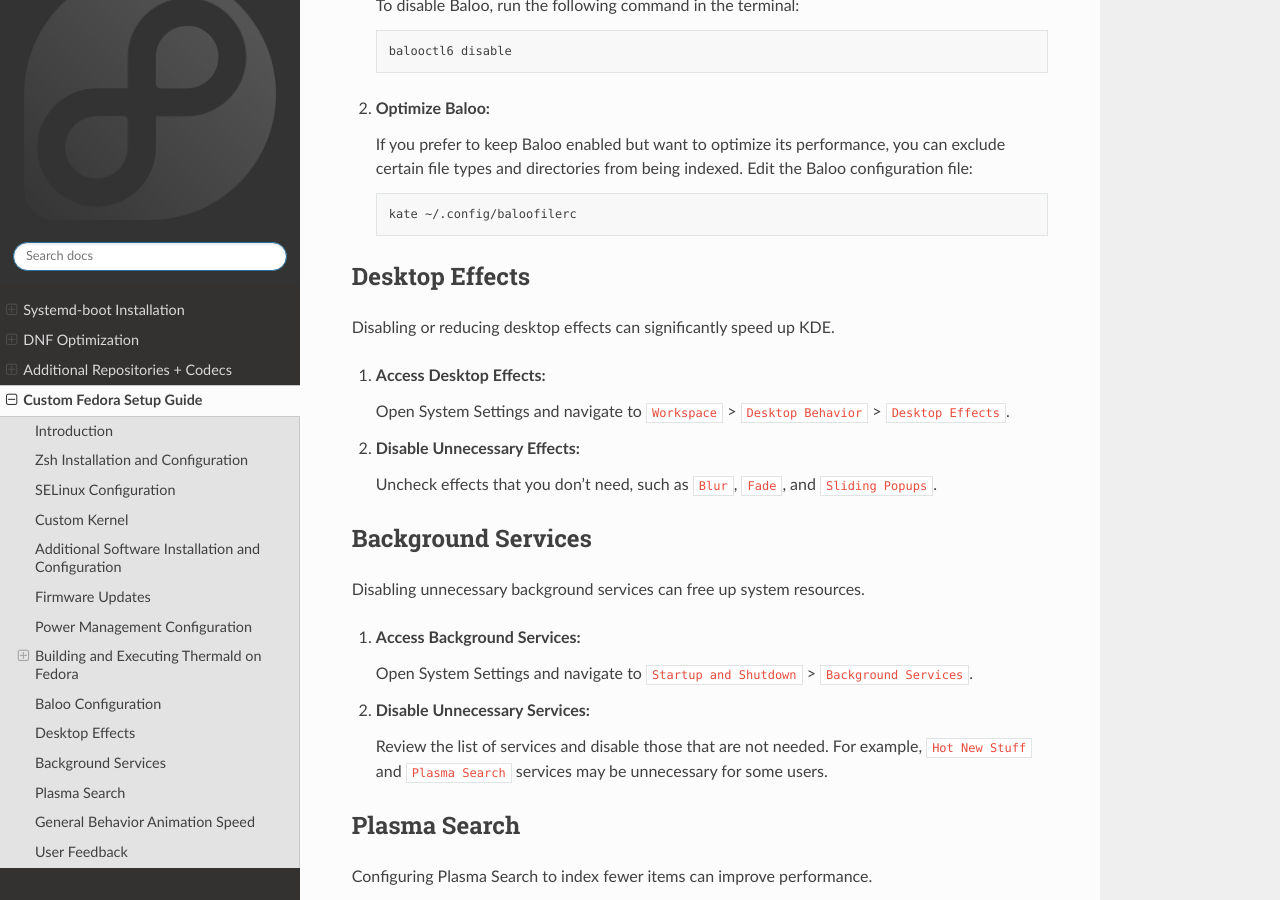
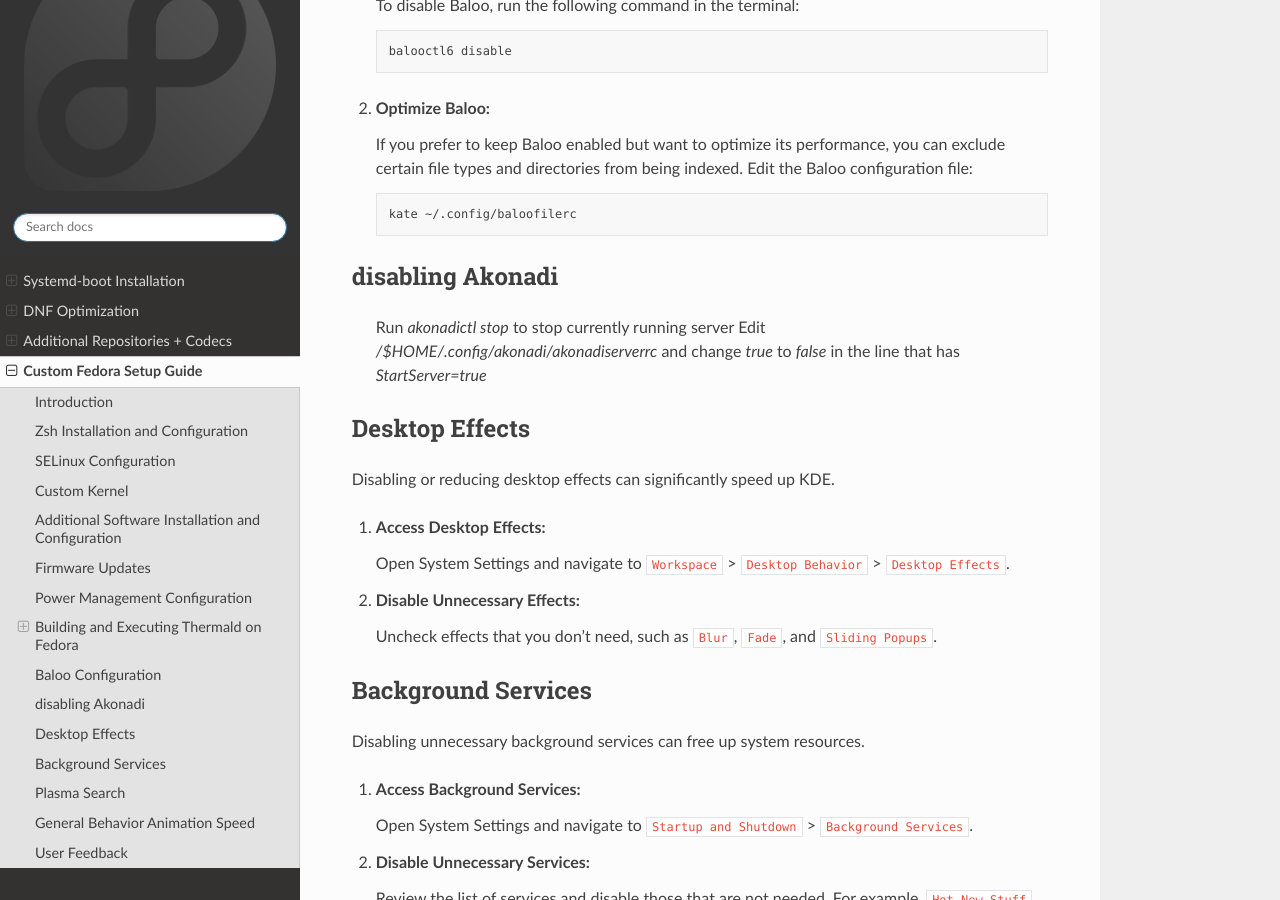
Before and after one commit to Witek3023/Fedora-Post-Installation-Tips, a Sphinx documentation site: the page built from docs/source/personal.rst, in a window 1280 px wide and 900 px high, scrolled down 6186 px. Built offline with Sphinx 7.4.7 and the Read the Docs theme 2.0.0, drawn with Linux system fonts in a browser that asks for light colours.

Commit message:
Update personal.rst

```diff
--- a/docs/source/personal.rst
+++ b/docs/source/personal.rst
@@ -296,9 +296,9 @@
 
     sudo systemctl stop thermald.service
 
-=======================================
+-----------------------
 How to Make KDE Faster
-=======================================
+-----------------------
 
 This document provides steps to optimize KDE's performance by configuring Baloo, desktop effects, background services, Plasma search, general behavior animation speed, and user feedback settings.
 
@@ -322,6 +322,11 @@
    .. code-block:: bash
 
       kate ~/.config/baloofilerc
+
+disabling Akonadi
+-----------------
+    Run `akonadictl stop` to stop currently running server
+    Edit `/$HOME/.config/akonadi/akonadiserverrc` and change `true` to `false` in the line that has `StartServer=true`
 
 Desktop Effects
 -----------------
```
